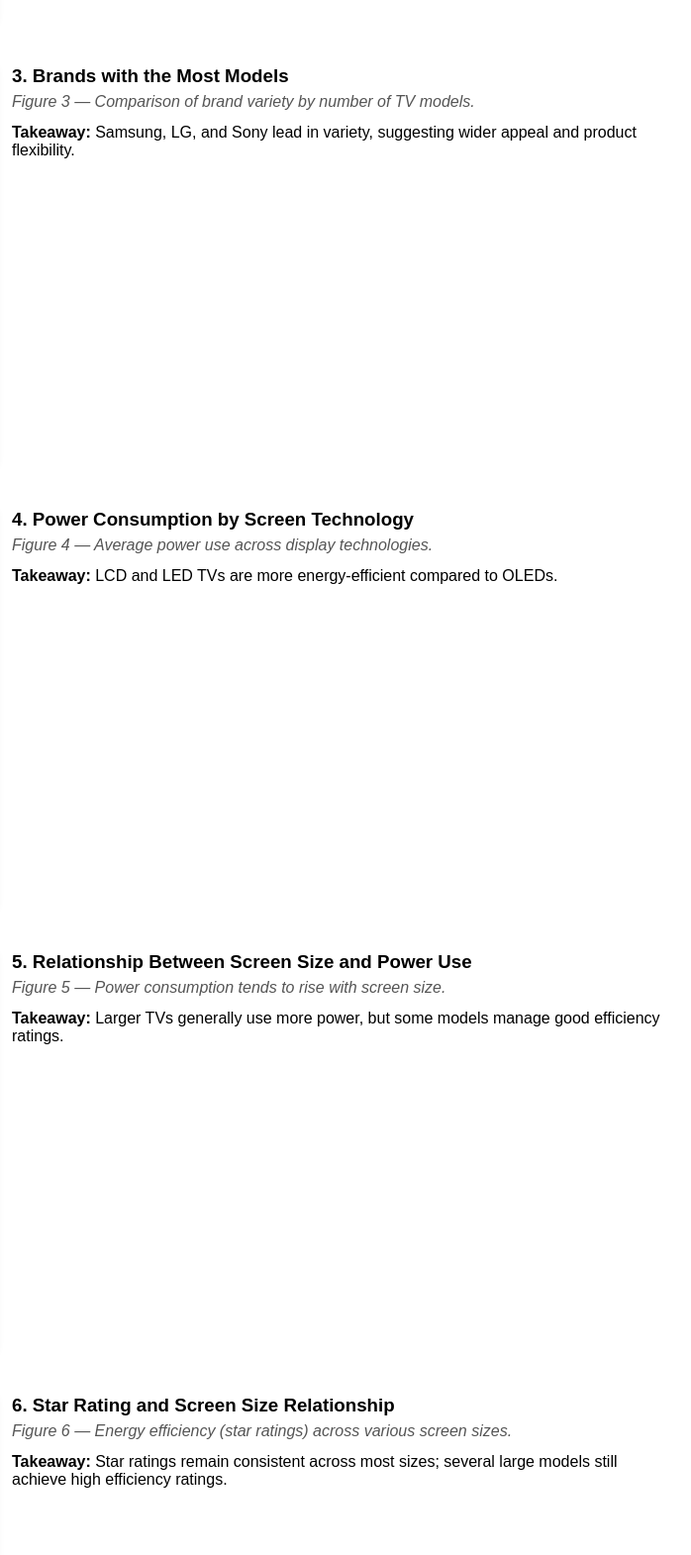
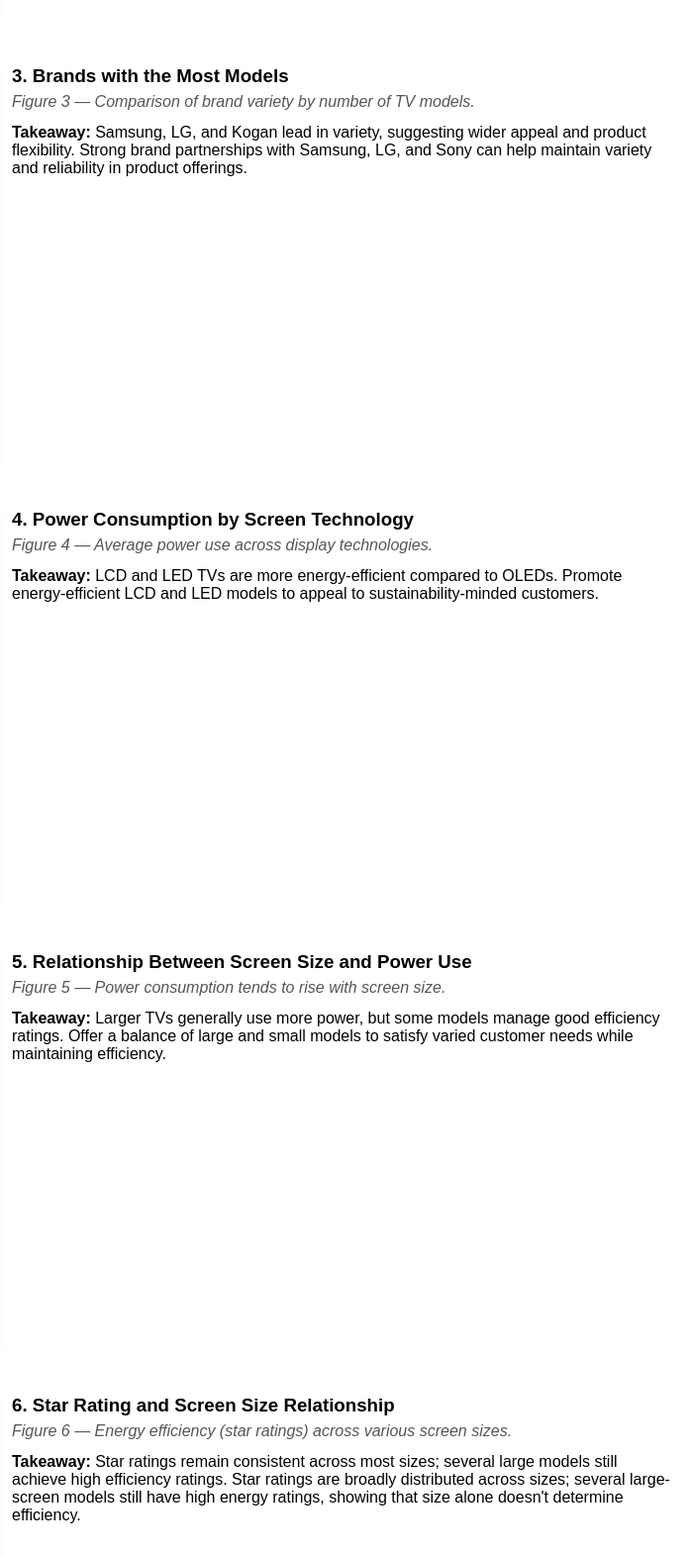
Before and after one commit to Zareefe/Tutorial-1A-COS30045, a plain HTML site: page televisions.html in a window 1280 px wide. Shown: the part 1229-2800 px from the top of the page at 99% size, 582-1280 px from the left. Drawn offline with Linux system fonts and the light colour scheme.

Commit message:
Amend more on the chart and data story

```diff
--- a/televisions.html
+++ b/televisions.html
@@ -97,7 +97,7 @@
         <div class="insight-content">
           <h3>1. TV Screen Technologies in Australia</h3>
           <p class="caption">Figure 1 — Distribution of screen technologies (LED, OLED, QLED).</p>
-          <p class="takeaway"><strong>Takeaway:</strong> LED TVs dominate the market, followed by OLED and QLED models.</p>
+          <p class="takeaway"><strong>Takeaway:</strong> LED TVs remain the most popular and efficient technology, making them ideal for bulk retail stock.</p>
         </div>
       </article>
 
@@ -107,7 +107,7 @@
         <div class="insight-content">
           <h3>2. Common Screen Sizes</h3>
           <p class="caption">Figure 2 — Frequency of popular TV screen sizes in Australia.</p>
-          <p class="takeaway"><strong>Takeaway:</strong> 55-inch and 43-inch TVs are most common, making them strong stock choices.</p>
+          <p class="takeaway"><strong>Takeaway:</strong> Retailers should prioritize stocking large-sized models (75–55 inches) to align with consumer demand.</p>
         </div>
       </article>
 
@@ -117,7 +117,8 @@
         <div class="insight-content">
           <h3>3. Brands with the Most Models</h3>
           <p class="caption">Figure 3 — Comparison of brand variety by number of TV models.</p>
-          <p class="takeaway"><strong>Takeaway:</strong> Samsung, LG, and Sony lead in variety, suggesting wider appeal and product flexibility.</p>
+          <p class="takeaway"><strong>Takeaway:</strong> Samsung, LG, and Kogan lead in variety, suggesting wider appeal and product flexibility.
+          Strong brand partnerships with Samsung, LG, and Sony can help maintain variety and reliability in product offerings.</p>
         </div>
       </article>
 
@@ -127,7 +128,8 @@
         <div class="insight-content">
           <h3>4. Power Consumption by Screen Technology</h3>
           <p class="caption">Figure 4 — Average power use across display technologies.</p>
-          <p class="takeaway"><strong>Takeaway:</strong> LCD and LED TVs are more energy-efficient compared to OLEDs.</p>
+          <p class="takeaway"><strong>Takeaway:</strong> LCD and LED TVs are more energy-efficient compared to OLEDs.
+            Promote energy-efficient LCD and LED models to appeal to sustainability-minded customers.</p>
         </div>
       </article>
 
@@ -137,7 +139,8 @@
         <div class="insight-content">
           <h3>5. Relationship Between Screen Size and Power Use</h3>
           <p class="caption">Figure 5 — Power consumption tends to rise with screen size.</p>
-          <p class="takeaway"><strong>Takeaway:</strong> Larger TVs generally use more power, but some models manage good efficiency ratings.</p>
+          <p class="takeaway"><strong>Takeaway:</strong> Larger TVs generally use more power, but some models manage good efficiency ratings.
+          Offer a balance of large and small models to satisfy varied customer needs while maintaining efficiency.</p>
         </div>
       </article>
 
@@ -147,7 +150,8 @@
         <div class="insight-content">
           <h3>6. Star Rating and Screen Size Relationship</h3>
           <p class="caption">Figure 6 — Energy efficiency (star ratings) across various screen sizes.</p>
-          <p class="takeaway"><strong>Takeaway:</strong> Star ratings remain consistent across most sizes; several large models still achieve high efficiency ratings.</p>
+          <p class="takeaway"><strong>Takeaway:</strong> Star ratings remain consistent across most sizes; several large models still achieve high efficiency ratings.
+          Star ratings are broadly distributed across sizes; several large-screen models still have high energy ratings, showing that size alone doesn't determine efficiency.</p>
         </div>
       </article>
 
```
